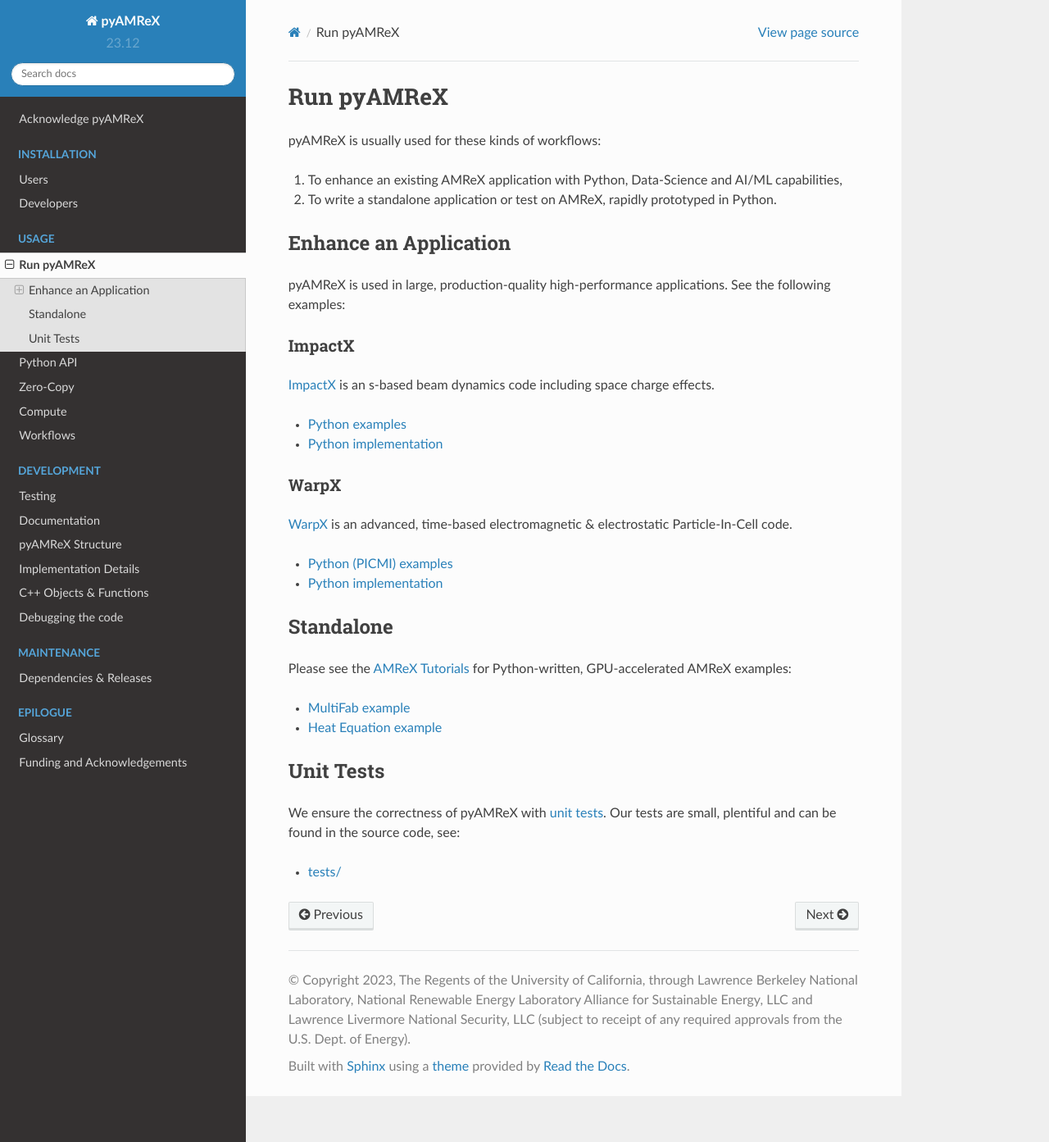
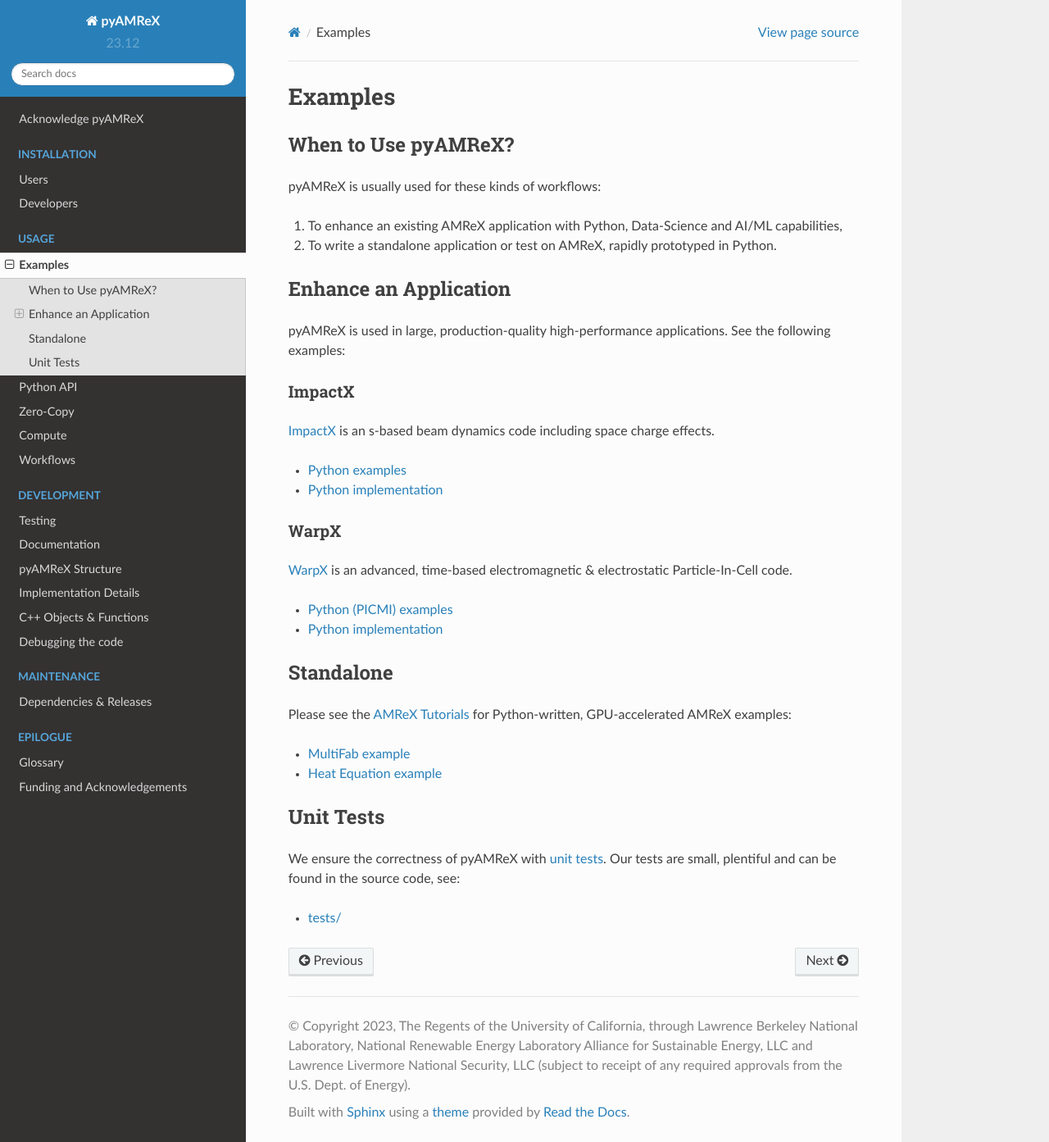
Before and after one commit to AMReX-Codes/pyamrex, a Sphinx documentation site: the page built from docs/source/usage/examples.rst, in a window 1280 px wide and 1393 px high. Shown: the whole window at 82% size. Built offline with Sphinx 7.4.7 and the Read the Docs theme 2.0.0, drawn with Linux system fonts in a browser that asks for light colours.

Commit message:
Doc: Run -> Examples
Rename section

```diff
--- a/docs/source/index.rst
+++ b/docs/source/index.rst
@@ -63,7 +63,7 @@ Usage
    :maxdepth: 1
    :hidden:
 
-   usage/how_to_run
+   usage/examples
    usage/api
    usage/zerocopy
    usage/compute
--- a/docs/source/usage/how_to_run.rst
+++ b/docs/source/usage/examples.rst
@@ -1,7 +1,12 @@
+.. _usage_examples:
+
+Examples
+========
+
 .. _usage_run:
 
-Run pyAMReX
-===========
+When to Use pyAMReX?
+--------------------
 
 pyAMReX is usually used for these kinds of workflows:
 
```
